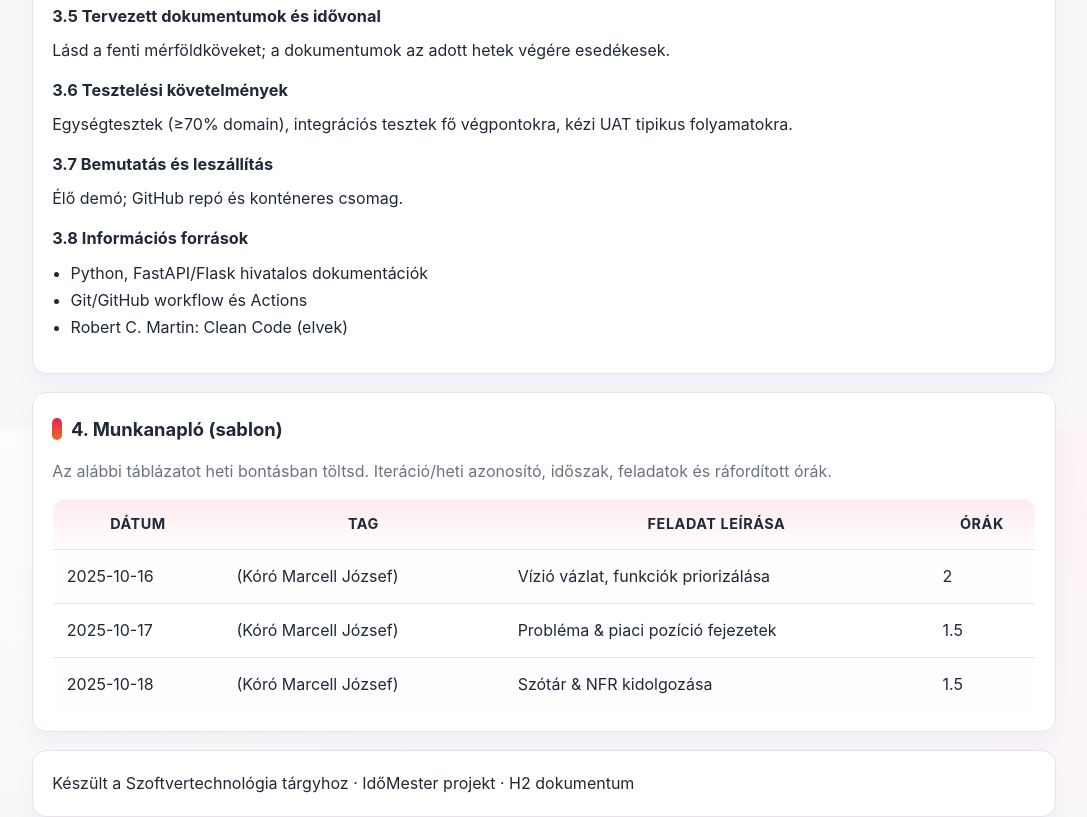
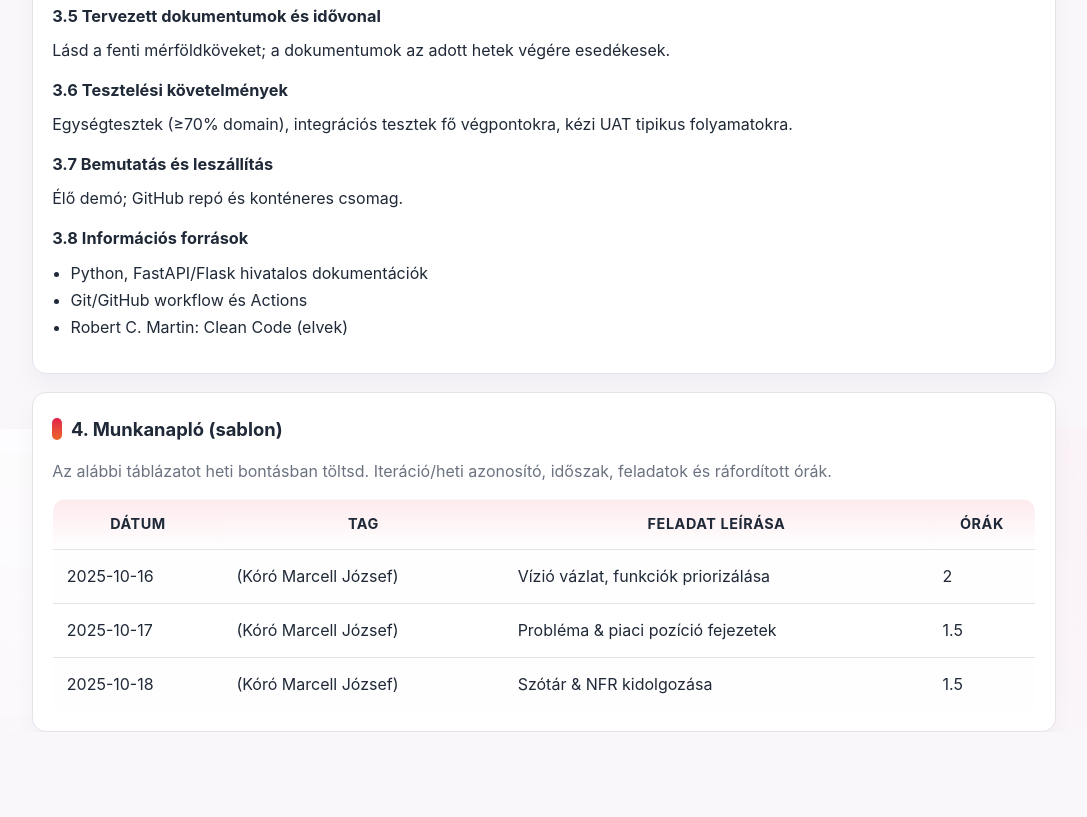
Before and after one commit to Marcii8/fodr-sz, a plain HTML site: page H2 fodrász.html in a window 1280 px wide. Shown: the part 3571-4388 px from the top of the page, without its empty margins (96-1183 px from the left). After the commit the page ends 4303 px from the top, so only its background shows below. Drawn offline with Linux system fonts and the light colour scheme.

```diff
--- a/H2 fodrász.html
+++ b/H2 fodrász.html
@@ -345,9 +345,7 @@
       </table>
     </section>
 
-    <footer class="card">
-      Készült a Szoftvertechnológia tárgyhoz · IdőMester projekt · H2 dokumentum
-    </footer>
+
 
   </div>
 </body>
```
